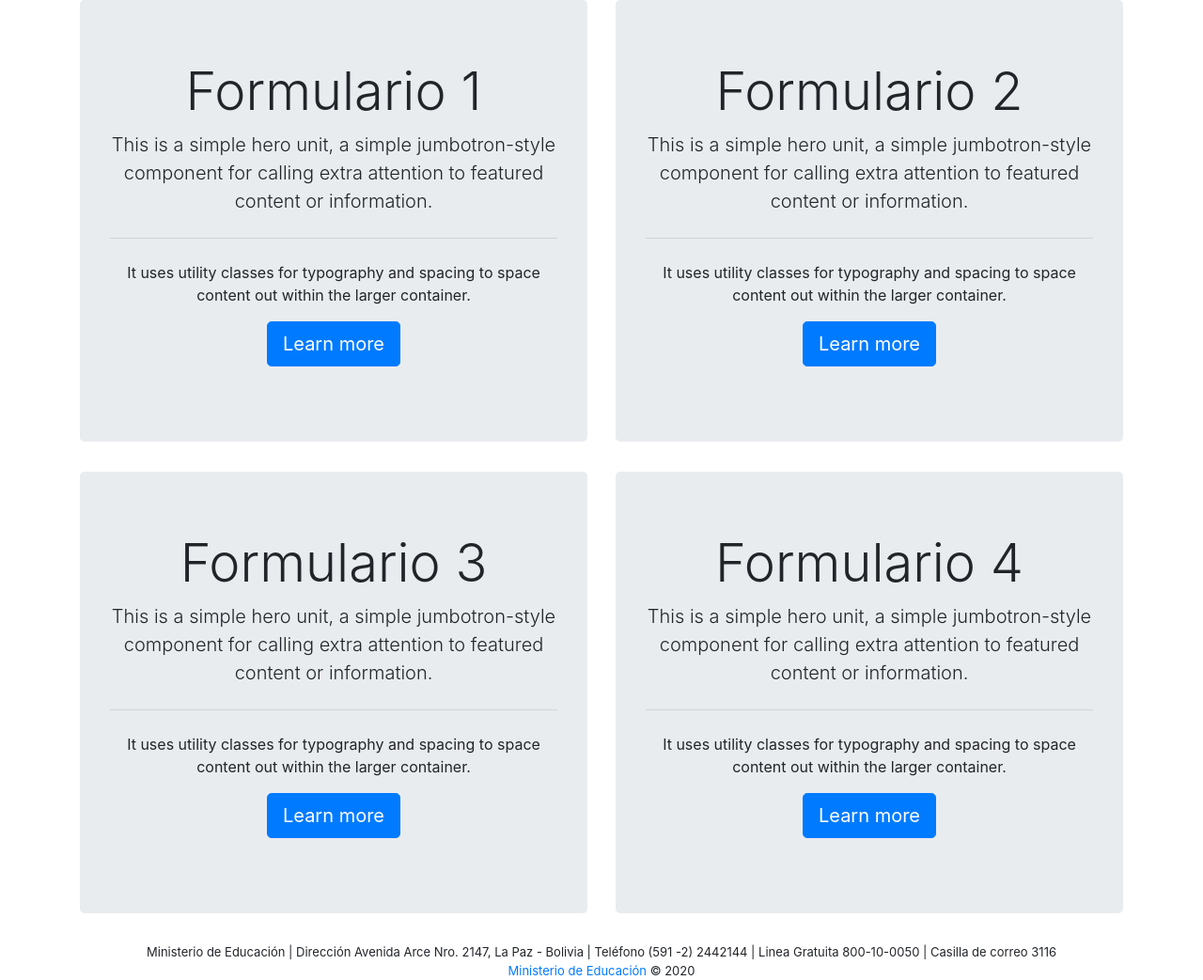
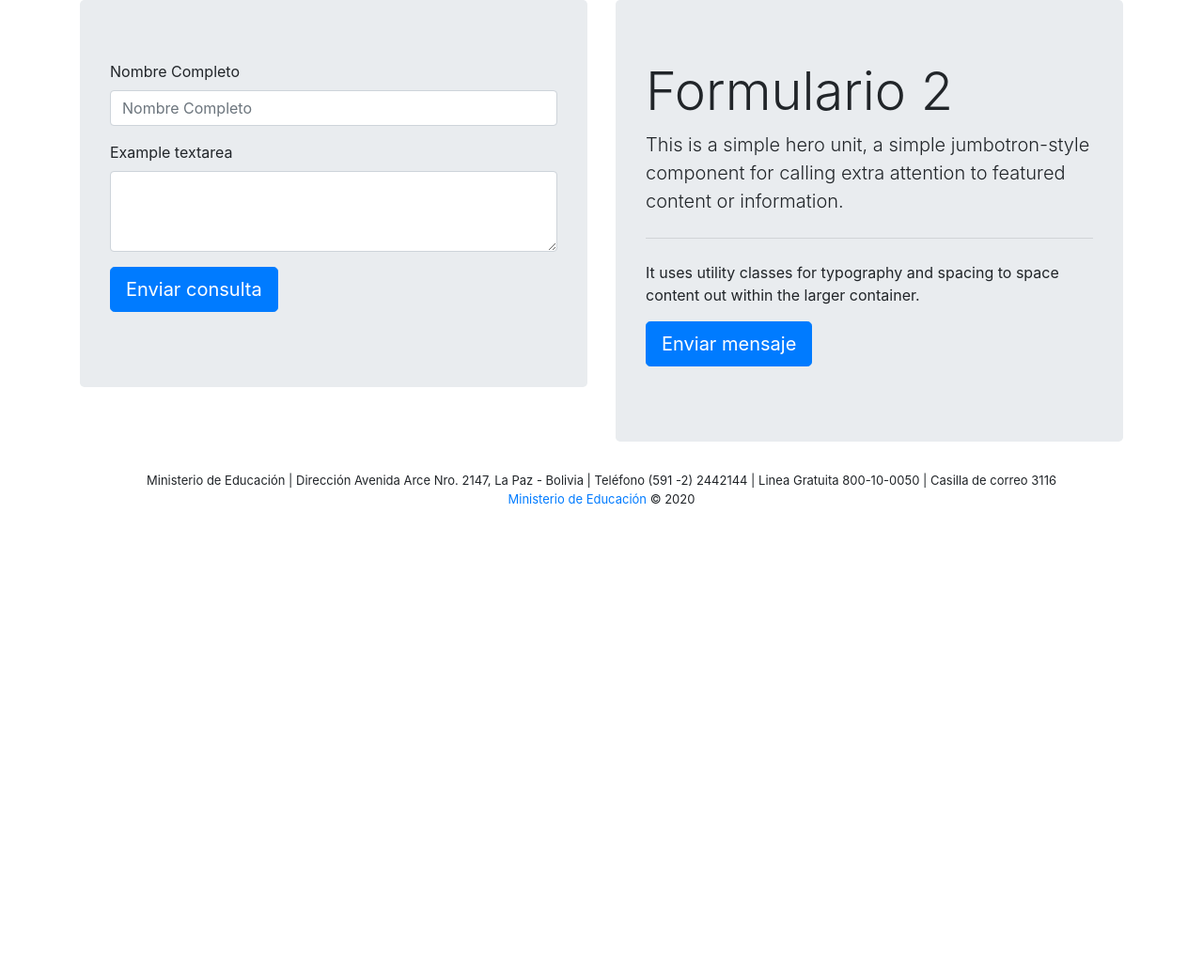
Before and after one commit to rainergua/micrositio, a PHP site: page /microsite/ in a window 1280 px wide. Shown: the part 150-1193 px from the top of the page at 94% size. After the commit the page ends 686 px from the top, so only its background shows below. Run offline with PHP 8.4, Linux system fonts and the light colour scheme; some libraries are stand-ins or nearby versions.

Commit message:
Reduccion 2 joombutrons

```diff
--- a/application/views/vistas/home_view.php
+++ b/application/views/vistas/home_view.php
@@ -1,16 +1,20 @@
 <div class="container">
-<div class="row">
-<div class="col  text-center">
     <div class="row">
         <div class="col-6">
             <div class="jumbotron">
-            <h1 class="display-4">Formulario 1</h1>
-            <p class="lead">This is a simple hero unit, a simple jumbotron-style component for calling extra attention to featured content or information.</p>
-            <hr class="my-4">
-            <p>It uses utility classes for typography and spacing to space content out within the larger container.</p>
+            <form>
+                <div class="form-group">
+                    <label for="exampleFormControlInput1">Nombre Completo</label>
+                    <input type="text" class="form-control" id="exampleFormControlInput1" placeholder="Nombre Completo">
+                </div>
+                <div class="form-group">
+                    <label for="exampleFormControlTextarea1">Example textarea</label>
+                    <textarea class="form-control" id="exampleFormControlTextarea1" rows="3"></textarea>
+                </div>
                 <p class="lead">
-                <a class="btn btn-primary btn-lg" href="#" role="button">Learn more</a>
+                    <a class="btn btn-primary btn-lg" href="#" role="button">Enviar consulta</a>
                 </p>
+                </form>
             </div>
         </div>
         <div class="col-6">
@@ -20,35 +24,9 @@
                 <hr class="my-4">
                 <p>It uses utility classes for typography and spacing to space content out within the larger container.</p>
                 <p class="lead">
-                <a class="btn btn-primary btn-lg" href="#" role="button">Learn more</a>
-            </p>
-        </div>
-    </div>
-</div>
-<div class="row">
-    <div class="col-6">
-    <div class="jumbotron">
-            <h1 class="display-4">Formulario 3</h1>
-            <p class="lead">This is a simple hero unit, a simple jumbotron-style component for calling extra attention to featured content or information.</p>
-            <hr class="my-4">
-            <p>It uses utility classes for typography and spacing to space content out within the larger container.</p>
-            <p class="lead">
-                <a class="btn btn-primary btn-lg" href="#" role="button">Learn more</a>
-            </p>
-        </div>
-    </div>
-    <div class="col-6">
-    <div class="jumbotron">
-            <h1 class="display-4">Formulario 4</h1>
-            <p class="lead">This is a simple hero unit, a simple jumbotron-style component for calling extra attention to featured content or information.</p>
-            <hr class="my-4">
-            <p>It uses utility classes for typography and spacing to space content out within the larger container.</p>
-            <p class="lead">
-                <a class="btn btn-primary btn-lg" href="#" role="button">Learn more</a>
+                    <a class="btn btn-primary btn-lg" target="_blank" href="https://web.whatsapp.com/send?phone=59167325245&text=Hola!%20Quiero%20generar%20mas%20ventas!" role="button">Enviar mensaje</a>
                 </p>
             </div>
         </div>
     </div>
 </div>
-</div>
-</div>
```
Lines whose indentation alone changed are shown as unchanged.
